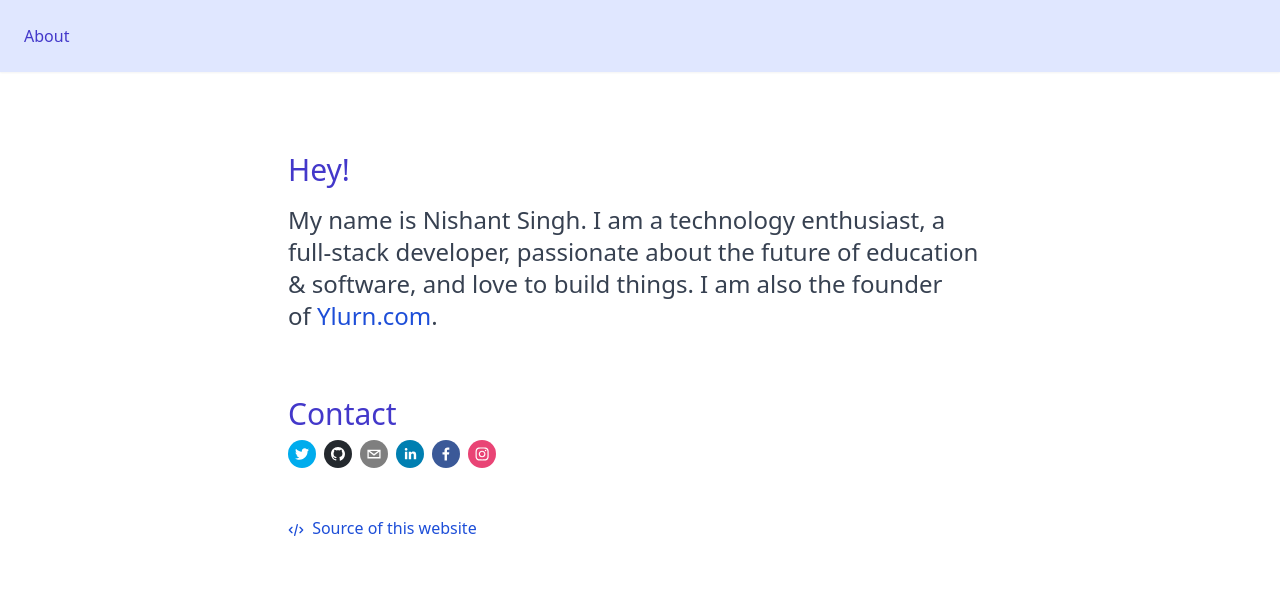
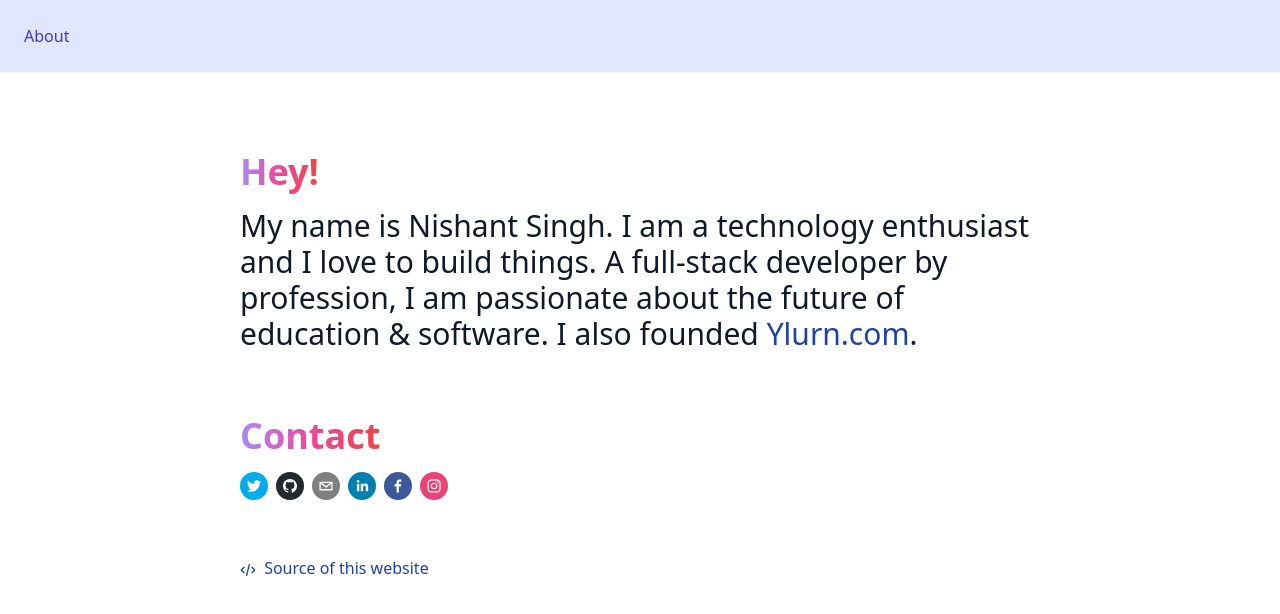
Before and after one commit to sticktrick3181/personal-website, a Next.js app: page / in a window 1280 px wide. Shown: the top 614 px of the page. Built offline with nearby package versions, Linux system fonts and the light colour scheme.

Commit message:
minor improvements

```diff
--- /dev/null
+++ b/components/Lazyload.js
@@ -0,0 +1,14 @@
+import React from 'react'
+import dynamic from 'next/dynamic'
+
+const DefaultLoading = () => {
+  return <div />
+}
+
+const Lazyload = (importFunc, loading = DefaultLoading, ssr = false) =>
+  dynamic(importFunc, {
+    ssr,
+    loading,
+  })
+
+export default Lazyload
--- /dev/null
+++ b/components/SocialContactsBar.js
@@ -0,0 +1,15 @@
+import React from 'react'
+import SocialIcon from 'components/SocialIcon'
+
+const SocialContactsBar = () => (
+  <div>
+    <SocialIcon url="https://twitter.com/iNishant" />
+    <SocialIcon url="https://github.com/iNishant" />
+    <SocialIcon url="mailto:nishant@ylurn.com" />
+    <SocialIcon url="https://www.linkedin.com/in/inishant/" />
+    <SocialIcon url="https://facebook.com/saysnishant" />
+    <SocialIcon url="https://www.instagram.com/nish.i.am/" />
+  </div>
+)
+
+export default SocialContactsBar
--- a/globals.css
+++ b/globals.css
@@ -5,7 +5,7 @@
 /* all custom utilities are prefixed by ns (nishant singh) */
 
 .ns-link {
-  @apply text-blue-700;
+  @apply text-blue-800;
 }
 
 * {
--- /dev/null
+++ b/jsconfig.json
@@ -0,0 +1,5 @@
+{
+  "compilerOptions": {
+    "baseUrl": "."
+  }
+}
--- a/package.json
+++ b/package.json
@@ -24,7 +24,7 @@
     "eslint-config-airbnb": "^18.1.0",
     "eslint-config-prettier": "^6.11.0",
     "eslint-import-resolver-webpack": "^0.12.2",
-    "eslint-plugin-import": "^2.21.2",
+    "eslint-plugin-import": "^2.22.1",
     "eslint-plugin-jest": "^23.13.2",
     "eslint-plugin-jsx-a11y": "^6.2.3",
     "eslint-plugin-prettier": "^3.1.4",
--- a/pages/_app.js
+++ b/pages/_app.js
@@ -12,10 +12,7 @@ function MyApp(props) {
       <div className="fixed w-full h-full bg-white">
         <PageHead />
         <TopNav />
-        <div
-          className="w-full mx-auto p-4 sm:p-8 md:p-12"
-          style={{ maxWidth: '800px' }}
-        >
+        <div className="w-full mx-auto p-4 sm:p-8 md:p-12 max-w-4xl">
           <Component {...pageProps} />
         </div>
       </div>
--- a/pages/index.js
+++ b/pages/index.js
@@ -1,36 +1,46 @@
 import React from 'react'
-// import GetAgeFromBirthday from '../utils/GetAgeFromBirthday'
+import Lazyload from 'components/Lazyload'
 import CodeIcon from '../icons/Code'
-import SocialIcon from '../components/SocialIcon'
 
 const sectionClass = 'my-4 py-4'
 
+const SocialContactsBar = Lazyload(
+  () => import('components/SocialContactsBar'),
+  () => <div className="h-10" />
+)
+
+const SectionTitle = ({ title }) => (
+  <div className="text-4xl font-bold">
+    <span className="bg-clip-text text-transparent bg-gradient-to-r from-purple-400 via-pink-500 to-red-500">
+      {title}
+    </span>
+  </div>
+)
+
 const HomePage = () => {
-  // const birthDay = new Date('1996-01-15')
-  // const myAge = GetAgeFromBirthday(birthDay)
   return (
     <div>
       <section className={sectionClass}>
-        <p className="text-indigo-700 text-3xl">Hey!</p>
-        <p className="text-gray-700 text-2xl my-4">
-          My name is Nishant Singh. I am a technology enthusiast, a full-stack
-          developer, passionate about the future of education &amp; software,
-          and love to build things. I am also the founder of&nbsp;
-          <a className="ns-link" href="https://Ylurn.com">
+        <SectionTitle title="Hey!" />
+        <p className="text-gray-900 text-3xl my-4">
+          My name is Nishant Singh. I am a technology enthusiast and I love to
+          build things. A full-stack developer by profession, I am passionate
+          about the future of education &amp; software. I also founded&nbsp;
+          <a
+            className="ns-link"
+            href="https://Ylurn.com"
+            target="_blank"
+            rel="noreferrer"
+          >
             Ylurn.com
           </a>
           .
         </p>
       </section>
       <section className={sectionClass}>
-        <p className="text-indigo-700 text-3xl">Contact</p>
-        <div>
-          <SocialIcon url="https://twitter.com/iNishant" />
-          <SocialIcon url="https://github.com/iNishant" />
-          <SocialIcon url="mailto:nishant@ylurn.com" />
-          <SocialIcon url="https://www.linkedin.com/in/inishant/" />
-          <SocialIcon url="https://facebook.com/saysnishant" />
-          <SocialIcon url="https://www.instagram.com/nish.i.am/" />
+        <SectionTitle title="Contact" />
+        <div className="py-2">
+          <SocialContactsBar />
         </div>
       </section>
       <section className={sectionClass}>
--- a/utils/GetAgeFromBirthday.js
+++ b/utils/GetAgeFromBirthday.js
@@ -1,3 +1,6 @@
+// const birthDay = new Date('1996-01-15')
+// const myAge = GetAgeFromBirthday(birthDay)
+
 const GetAgeFromBirthday = (birthday) => {
   const ageDifMs = Date.now() - birthday.getTime()
   const ageDate = new Date(ageDifMs) // miliseconds from epoch
--- /dev/null
+++ b/webpackalias.config.js
@@ -0,0 +1,14 @@
+// used so that eslint can use same config
+
+// eslint-disable-next-line import/no-extraneous-dependencies
+const path = require('path')
+
+module.exports = {
+  resolve: {
+    alias: {
+      components: path.resolve(__dirname, 'components/'),
+      utils: path.resolve(__dirname, 'utils/'),
+      constants: path.resolve(__dirname, 'constants/'),
+    },
+  },
+}
```
Also changed, not shown: .eslintrc.js, 2 other files (tests, documents, lock files or other folders).
